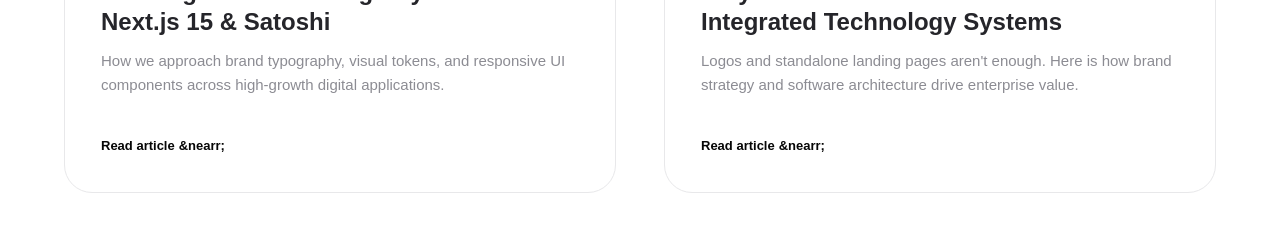
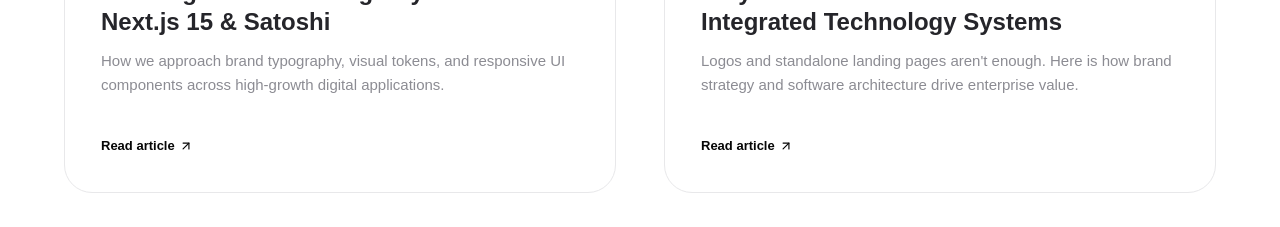
Before and after one commit to oghenetegamudiaga/Horodeglobal, a Next.js app: page /blog in a window 1280 px wide. Shown: the part 820-1047 px from the top of the page. Built offline with nearby package versions, Linux system fonts and the light colour scheme; no server answers; the database is empty; a web font is replaced by a local one.

Commit message:
fix: replace remaining arrow entity instances with ArrowUpRight icon and remove hardcoded password fallback

```diff
--- a/src/app/api/admin/change-password/route.ts
+++ b/src/app/api/admin/change-password/route.ts
@@ -40,8 +40,8 @@ export async function POST(request: NextRequest) {
         currentPassword,
         settings.admin_password_hash
       );
-    } else {
-      const envPassword = process.env.ADMIN_PASSWORD || "REDACTED";
+    } else if (process.env.ADMIN_PASSWORD) {
+      const envPassword = process.env.ADMIN_PASSWORD;
       if (envPassword.startsWith("$2a$") || envPassword.startsWith("$2b$")) {
         isCurrentValid = await bcrypt.compare(currentPassword, envPassword);
       } else {
--- a/src/app/api/admin/login/route.ts
+++ b/src/app/api/admin/login/route.ts
@@ -32,9 +32,9 @@ export async function POST(request: NextRequest) {
       console.warn("Could not check DB admin_password_hash, falling back to env:", dbErr);
     }
 
-    // Fallback to env variable or default if DB hash wasn't matched/present
-    if (!isValid) {
-      const envPassword = process.env.ADMIN_PASSWORD || "REDACTED";
+    // Fallback to env variable if DB hash wasn't matched/present
+    if (!isValid && process.env.ADMIN_PASSWORD) {
+      const envPassword = process.env.ADMIN_PASSWORD;
       if (envPassword.startsWith("$2a$") || envPassword.startsWith("$2b$")) {
         isValid = await bcrypt.compare(password, envPassword);
       } else {
--- a/src/app/blog/page.tsx
+++ b/src/app/blog/page.tsx
@@ -1,5 +1,6 @@
 import React from "react";
 import type { Metadata } from "next";
+import { ArrowUpRight } from "lucide-react";
 import { EyebrowLabel } from "@/components/ui/EyebrowLabel";
 import { Button } from "@/components/ui/Button";
 import { Reveal } from "@/components/ui/Reveal";
@@ -133,7 +134,7 @@ export default async function BlogIndexPage() {
                     href={`/blog/${post.slug}`}
                     className="text-[#222226] text-[13px] font-bold inline-flex items-center gap-1 group-hover:underline"
                   >
-                    Read article <span aria-hidden="true">&nearr;</span>
+                    Read article <ArrowUpRight className="w-3.5 h-3.5" aria-hidden="true" />
                   </a>
                 </div>
               </article>
--- a/src/app/page.tsx
+++ b/src/app/page.tsx
@@ -1,5 +1,6 @@
 import React from "react";
 import type { Metadata } from "next";
+import { ArrowUpRight } from "lucide-react";
 import { EyebrowLabel } from "@/components/ui/EyebrowLabel";
 import { Button } from "@/components/ui/Button";
 import { ServiceCard } from "@/components/ui/ServiceCard";
@@ -231,7 +232,7 @@ export default async function Home() {
             href="/about"
             className="text-[#222226] text-[13px] font-bold inline-flex items-center gap-1 hover:underline"
           >
-            Learn more about our studio <span aria-hidden="true">&nearr;</span>
+            Learn more about our studio <ArrowUpRight className="w-3.5 h-3.5" aria-hidden="true" />
           </a>
         </div>
       </Reveal>
```
